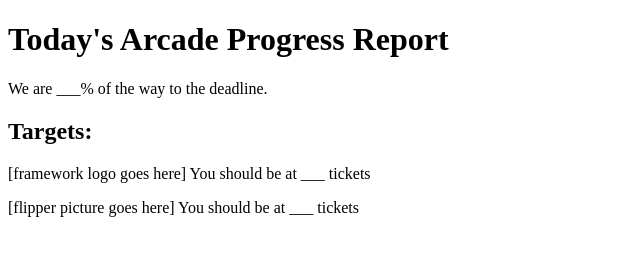
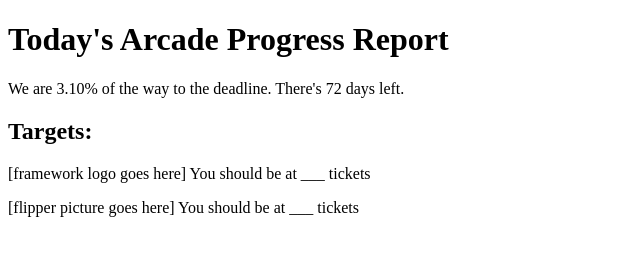
Before and after one commit to Austin-540/Arcade_Progess_Tracker, a plain HTML site: page index.html in a window 1280 px wide. Shown: the whole page, without its empty margins (0-640 px from the left). Drawn offline with Linux system fonts and the light colour scheme.

Commit message:
get the percent done and days left

```diff
--- a/index.html
+++ b/index.html
@@ -9,15 +9,28 @@
     <h1>Today's Arcade Progress Report</h1>
     <p id="percent">...</p>
     <h2>Targets:</h2>
-    <p id="Framework_factory2nds">If you can see this then you should enable javascript</p>
+    <p id="Framework_factory2nds">If you can see this then you should enable javascript for this website to work. js is used to get the current date</p>
     <p id="Flipper">...</p>
 </body>
 
 
 <script>
-    document.getElementById("percent").textContent = "We are ___% of the way to the deadline.";
+    let startDate = new Date("2024-6-18");
+    let endDate = new Date("2024-8-31");
+    let totalTime = endDate - startDate;
+    let now = Date.now();
+
+    let timeRemaining = endDate - now;
+
+    let percentLeft = (1 - (timeRemaining/totalTime))*100;
+    console.log(percentLeft)
+
+
+
+
+    document.getElementById("percent").textContent = `We are ${percentLeft.toFixed(2)}% of the way to the deadline. There's ${(timeRemaining/86400000).toFixed(0)} days left.`;
     document.getElementById("Framework_factory2nds").textContent = "[framework logo goes here] You should be at ___ tickets";
-    document.getElementById("Flipper").textContent = "[flipper picture goes here] You should be at ___ tickets"
+    document.getElementById("Flipper").textContent = "[flipper picture goes here] You should be at ___ tickets";
 
 </script>
 </html>
```
